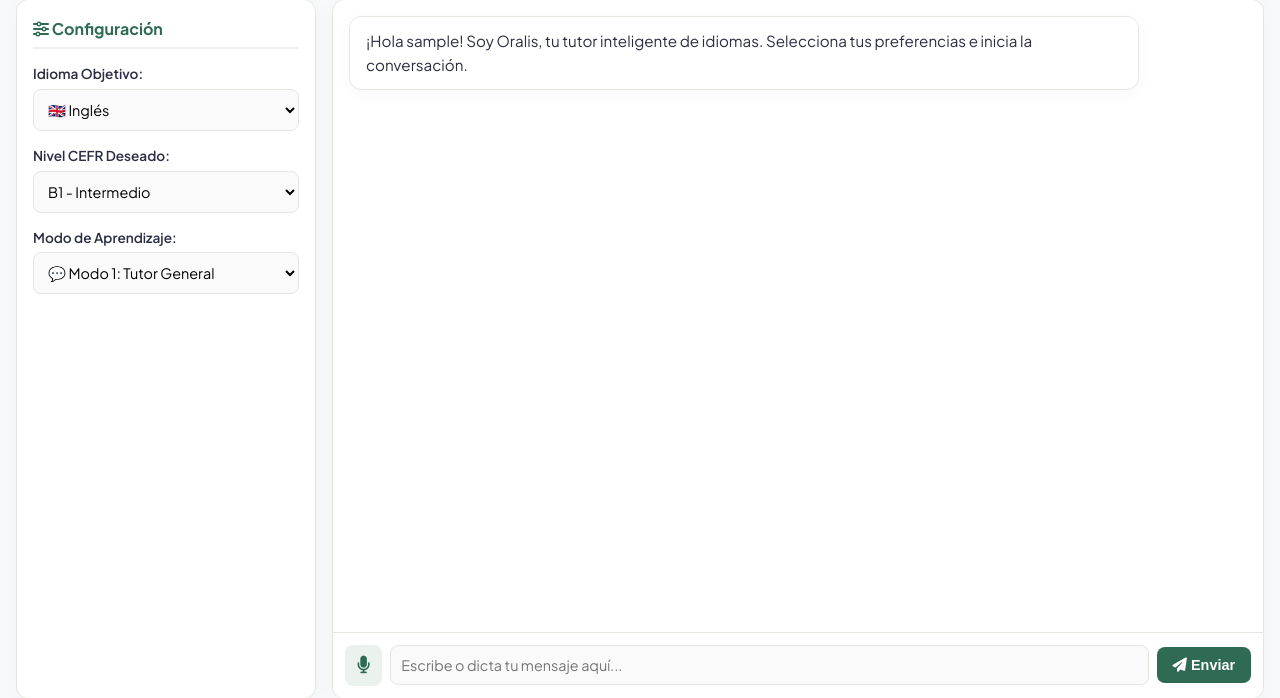
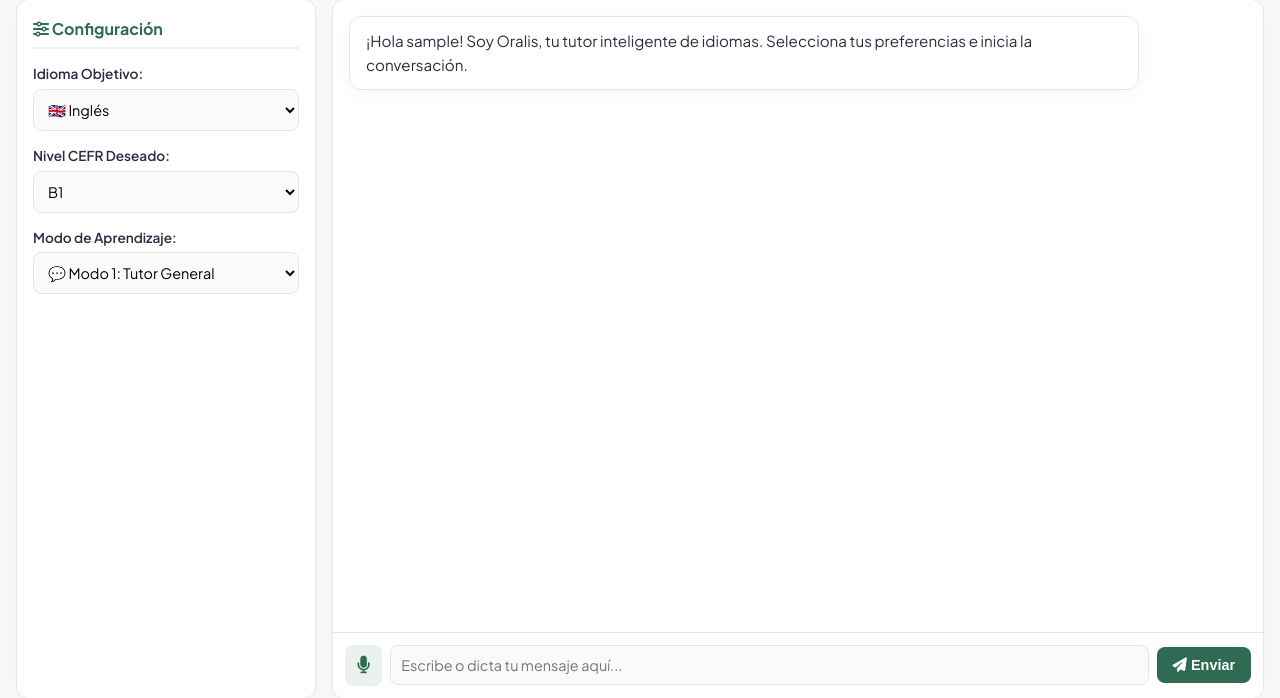
Before and after one commit to pathercab-cmyk/Oralis, a Flask app: page / in a window 1280 px wide. Shown: the part 86-784 px from the top of the page. Run offline with Flask 3, Linux system fonts and the light colour scheme; the visitor is signed in with stand-in values (Sample User, id 1).

Commit message:
Update index.html

```diff
--- a/templates/index.html
+++ b/templates/index.html
@@ -178,12 +178,12 @@
                     <div class="form-group">
                         <label for="select-cefr" data-i18n="cefr_level">Nivel CEFR Deseado:</label>
                         <select id="select-cefr">
-                            <option value="A1">A1 - Principiante</option>
-                            <option value="A2">A2 - Elemental</option>
-                            <option value="B1" selected>B1 - Intermedio</option>
-                            <option value="B2">B2 - Intermedio Alto</option>
-                            <option value="C1">C1 - Avanzado</option>
-                            <option value="C2">C2 - Maestría / Nativo</option>
+                            <option value="A1">A1</option>
+                            <option value="A2">A2</option>
+                            <option value="B1" selected>B1</option>
+                            <option value="B2">B2</option>
+                            <option value="C1">C1</option>
+                            <option value="C2">C2</option>
                         </select>
                     </div>
 
```
